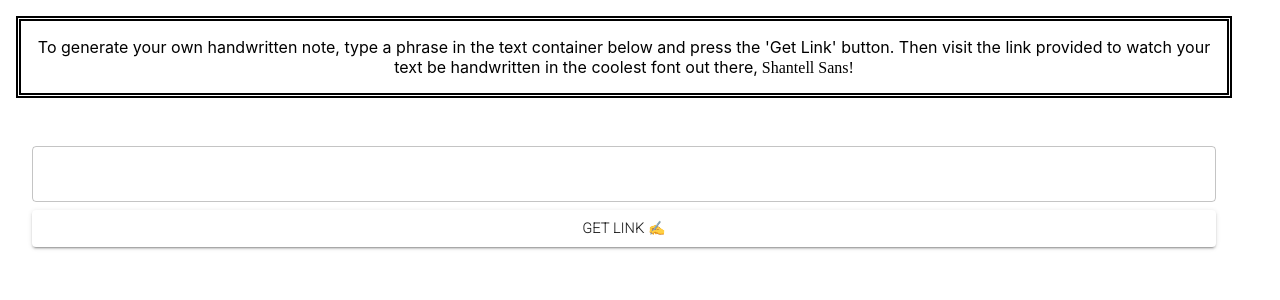
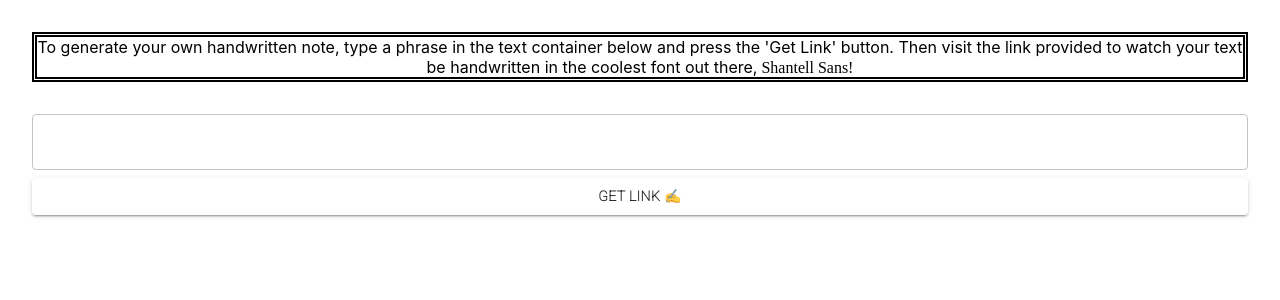
Before and after one commit to akallbold/shantell-typewriter-front, a React (Create React App) app: page / in a window 1280 px wide. Shown: the top 300 px of the page. Built offline with nearby package versions, Linux system fonts and the light colour scheme; a web font is replaced by a local one.

Commit message:
fixed styling

```diff
--- a/src/InputPanel.js
+++ b/src/InputPanel.js
@@ -40,8 +40,11 @@ function InputPanel(props) {
   };
 
   return (
-    <Grid2 container sx={{ width: "100%" }} justifyContent="center" spacing={4}>
-      <Grid2 flexDirection="column" sx={{ border: "thick double #000000" }}>
+    <Grid2 container sx={{ width: "100%" }} justifyContent="center">
+      <Grid2
+        flexDirection="column"
+        sx={{ border: "thick double #000000", marginBottom: "2rem" }}
+      >
         <span>
           To generate your own handwritten note, type a phrase in the text
           container below and press the 'Get Link' button. Then visit the link
@@ -50,7 +53,7 @@ function InputPanel(props) {
           <span className="shantell"> Shantell Sans!</span>
         </span>
       </Grid2>
-      <Grid2> {loading && <CircularProgress sx={{ margin: "1vh" }} />}</Grid2>
+      <Grid2> {loading && <CircularProgress sx={{ margin: "1rem" }} />}</Grid2>
       {urlToCopy && (
         <Grid2
           flexDirection="row"
@@ -76,7 +79,7 @@ function InputPanel(props) {
           color="secondary"
           onClick={saveTextToDatabase}
           sx={{
-            marginTop: "1vh",
+            marginTop: ".5rem",
             fontWeight: "bold",
             width: "100%",
           }}
```
